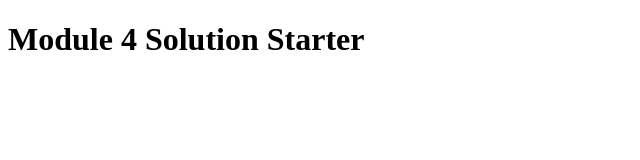
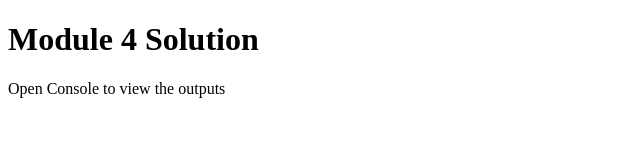
Before and after one commit to ericmuh/Coursera-HTML-CSS-JS, a plain HTML site: page module-4/index.html in a window 1280 px wide. Shown: the whole page, without its empty margins (0-640 px from the left). Drawn offline with Linux system fonts and the light colour scheme.

Commit message:
update html desc

```diff
--- a/module-4/index.html
+++ b/module-4/index.html
@@ -2,7 +2,7 @@
 <html lang="en">
 <head>
   <meta charset="utf-8">
-  <title>Module 4 Solution Starter</title>
+  <title>Module 4 Solution </title>
   <script>
     var names = []; // DO NOT REMOVE
   </script>
@@ -11,6 +11,7 @@
   <script src="script.js"></script>
 </head>
 <body>
-  <h1>Module 4 Solution Starter</h1>
+  <h1>Module 4 Solution  </h1>
+  <p> Open Console to view the outputs</p>
 </body>
 </html>
```
